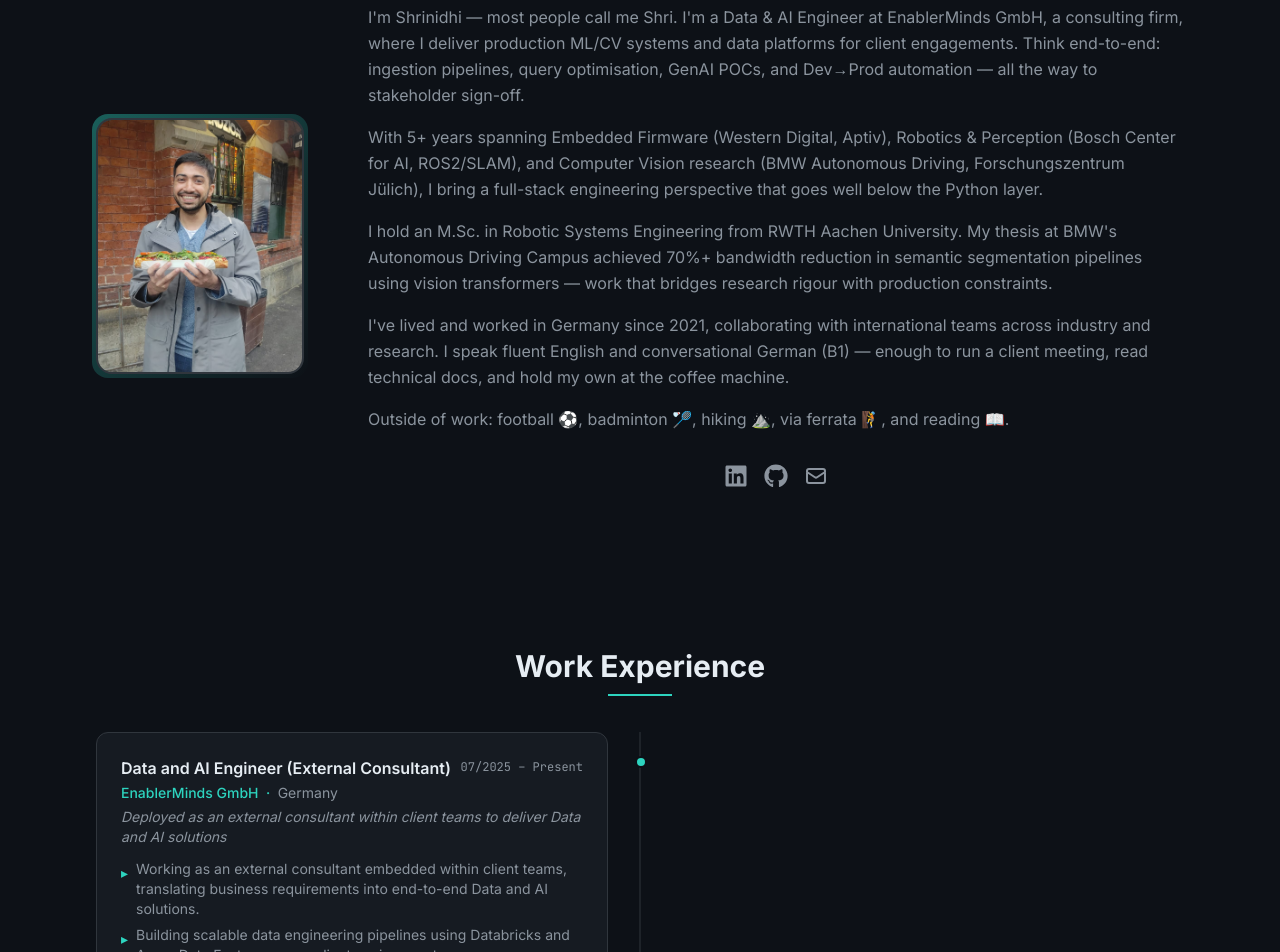
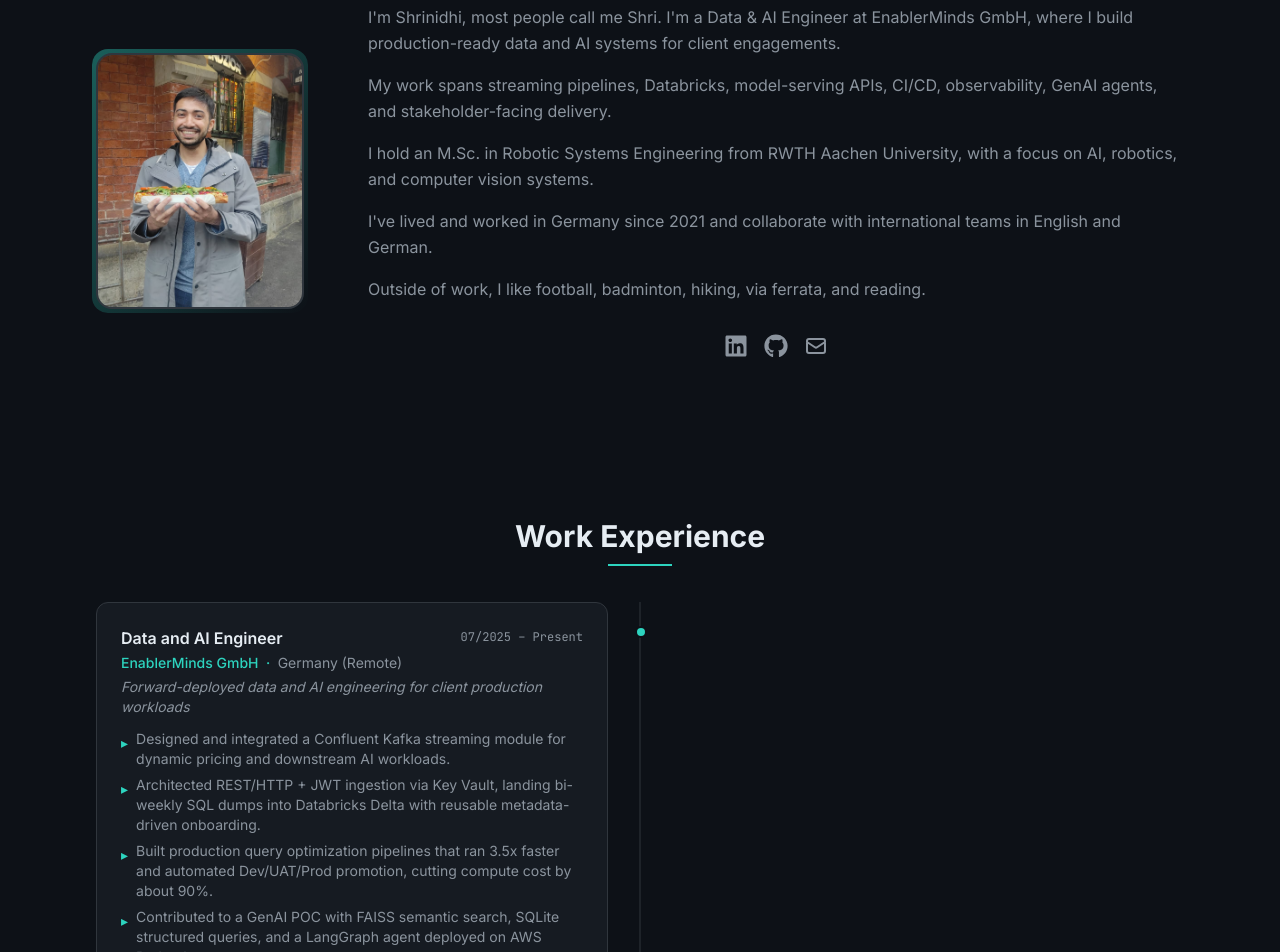
Before and after one commit to Shrinidhibhat87/Shrinidhibhat87.github.io, a React (Vite) app: page / in a window 1280 px wide. Shown: the part 960-1912 px from the top of the page. Built offline with nearby package versions, Linux system fonts and the light colour scheme.

Commit message:
Refresh profile and EnablerMinds experience

```diff
--- a/src/components/About.jsx
+++ b/src/components/About.jsx
@@ -11,13 +11,13 @@ import { FaLinkedin, FaGithub } from 'react-icons/fa';
 import { HiOutlineMail } from 'react-icons/hi';
 
 // Bio bullet points — edit this array to update the About Me text.
-// Each entry is one paragraph. Content sourced from references/resume.tex (updated March 2026).
+// Each entry is one paragraph. Content sourced from references/resume.tex.
 const BIO_POINTS = [
-  "I'm Shrinidhi — most people call me Shri. I'm a Data & AI Engineer at EnablerMinds GmbH, a consulting firm, where I deliver production ML/CV systems and data platforms for client engagements. Think end-to-end: ingestion pipelines, query optimisation, GenAI POCs, and Dev→Prod automation — all the way to stakeholder sign-off.",
-  "With 5+ years spanning Embedded Firmware (Western Digital, Aptiv), Robotics & Perception (Bosch Center for AI, ROS2/SLAM), and Computer Vision research (BMW Autonomous Driving, Forschungszentrum Jülich), I bring a full-stack engineering perspective that goes well below the Python layer.",
-  "I hold an M.Sc. in Robotic Systems Engineering from RWTH Aachen University. My thesis at BMW's Autonomous Driving Campus achieved 70%+ bandwidth reduction in semantic segmentation pipelines using vision transformers — work that bridges research rigour with production constraints.",
-  "I've lived and worked in Germany since 2021, collaborating with international teams across industry and research. I speak fluent English and conversational German (B1) — enough to run a client meeting, read technical docs, and hold my own at the coffee machine.",
-  "Outside of work: football ⚽, badminton 🏸, hiking ⛰️, via ferrata 🧗, and reading 📖.",
+  "I'm Shrinidhi, most people call me Shri. I'm a Data & AI Engineer at EnablerMinds GmbH, where I build production-ready data and AI systems for client engagements.",
+  "My work spans streaming pipelines, Databricks, model-serving APIs, CI/CD, observability, GenAI agents, and stakeholder-facing delivery.",
+  "I hold an M.Sc. in Robotic Systems Engineering from RWTH Aachen University, with a focus on AI, robotics, and computer vision systems.",
+  "I've lived and worked in Germany since 2021 and collaborate with international teams in English and German.",
+  "Outside of work, I like football, badminton, hiking, via ferrata, and reading.",
 ];
 
 // Social / contact links — update hrefs as needed
--- a/src/data/experience.js
+++ b/src/data/experience.js
@@ -15,17 +15,17 @@
 
 export const experiences = [
   {
-    title: "Data and AI Engineer (External Consultant)",
+    title: "Data and AI Engineer",
     company: "EnablerMinds GmbH",
-    location: "Germany",
+    location: "Germany (Remote)",
     period: "07/2025 – Present",
-    topic: "Deployed as an external consultant within client teams to deliver Data and AI solutions",
-    techStack: ["Python", "Databricks", "Azure Data Factory", "dbt", "Apache Spark", "Delta Lake", "Kubernetes", "LangGraph"],
+    topic: "Forward-deployed data and AI engineering for client production workloads",
+    techStack: ["Python", "Databricks", "Delta Lake", "Confluent Kafka", "Azure Key Vault", "FastAPI", "FAISS", "SQLite", "LangGraph", "AWS Bedrock", "CI/CD"],
     points: [
-      "Working as an external consultant embedded within client teams, translating business requirements into end-to-end Data and AI solutions.",
-      "Building scalable data engineering pipelines using Databricks and Azure Data Factory across client environments.",
-      "Developing AI-powered solutions integrating large language models and agentic workflows with LangGraph.",
-      "Designing and maintaining data transformation layers with dbt on Delta Lake architecture.",
+      "Designed and integrated a Confluent Kafka streaming module for dynamic pricing and downstream AI workloads.",
+      "Architected REST/HTTP + JWT ingestion via Key Vault, landing bi-weekly SQL dumps into Databricks Delta with reusable metadata-driven onboarding.",
+      "Built production query optimization pipelines that ran 3.5x faster and automated Dev/UAT/Prod promotion, cutting compute cost by about 90%.",
+      "Contributed to a GenAI POC with FAISS semantic search, SQLite structured queries, and a LangGraph agent deployed on AWS Bedrock.",
     ],
   },
   {
```
